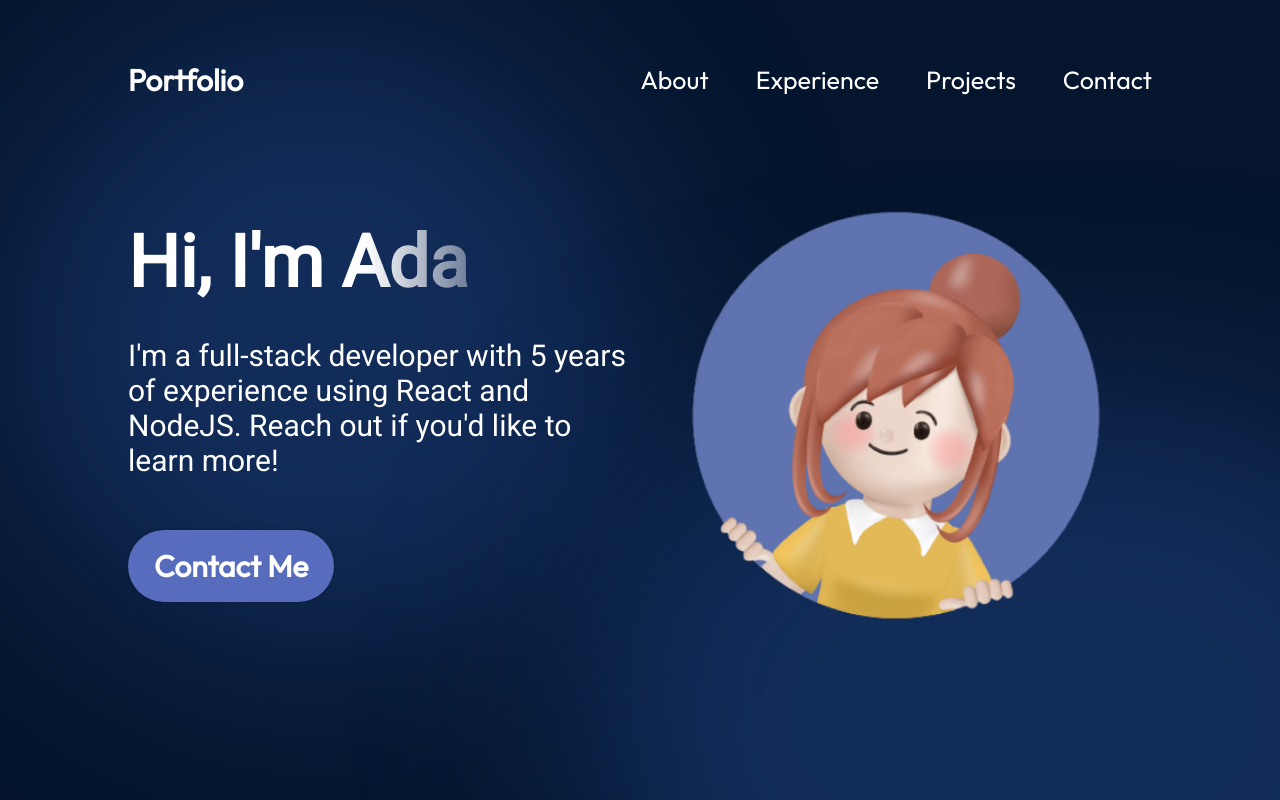
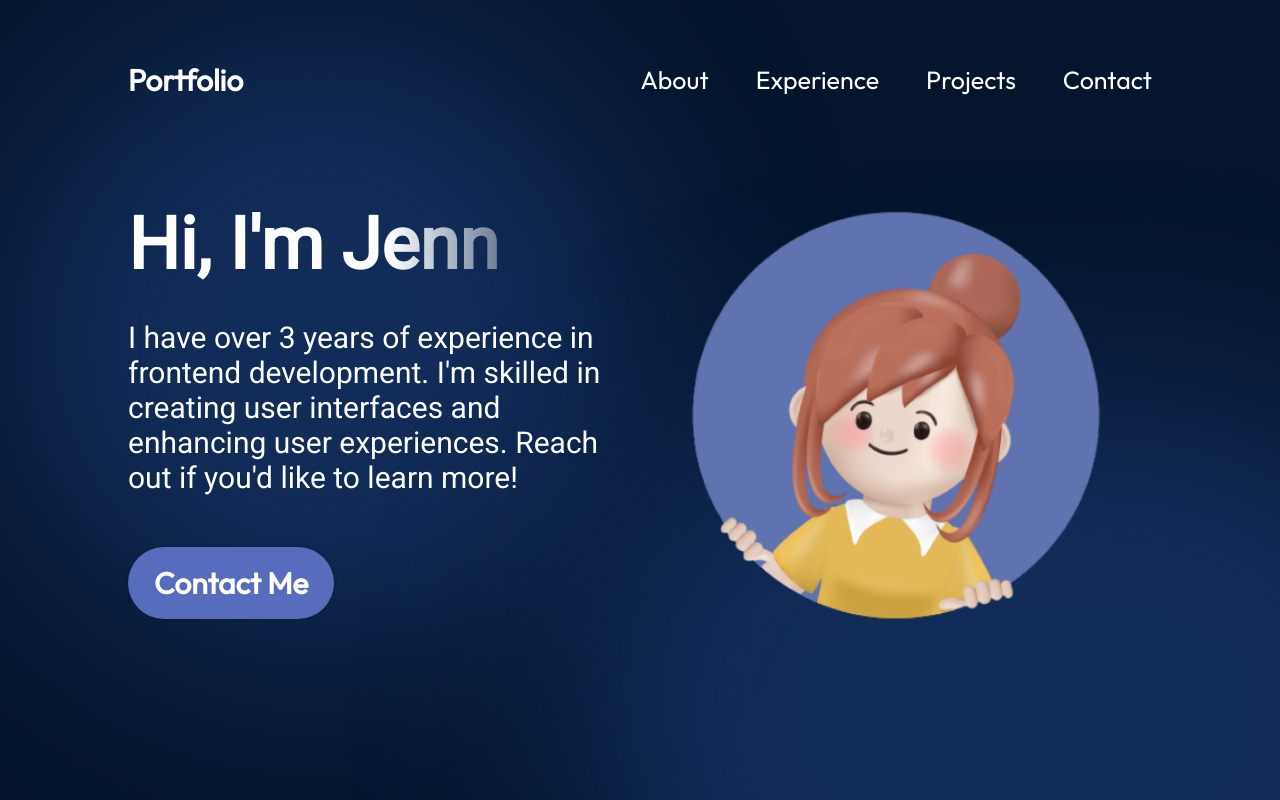
Before and after one commit to pushita99/react-portfolio, a React (Vite) app: page / in a window 1280 px wide. Shown: the top 800 px of the page. Built offline with nearby package versions, Linux system fonts and the light colour scheme.

Commit message:
about & contact me

```diff
--- a/src/components/Hero/Hero.jsx
+++ b/src/components/Hero/Hero.jsx
@@ -7,10 +7,9 @@ export const Hero = () => {
   return (
     <section className={styles.container}>
       <div className={styles.content}>
-        <h1 className={styles.title}>Hi, I'm Ada</h1>
+        <h1 className={styles.title}>Hi, I'm Jenn</h1>
         <p className={styles.description}>
-          I'm a full-stack developer with 5 years of experience using React and
-          NodeJS. Reach out if you'd like to learn more!
+            I have over 3 years of experience in frontend development. I'm skilled in creating user interfaces and enhancing user experiences. Reach out if you'd like to learn more!
         </p>
         <a href="mailto:myemail@email.com" className={styles.contactBtn}>
           Contact Me
```
